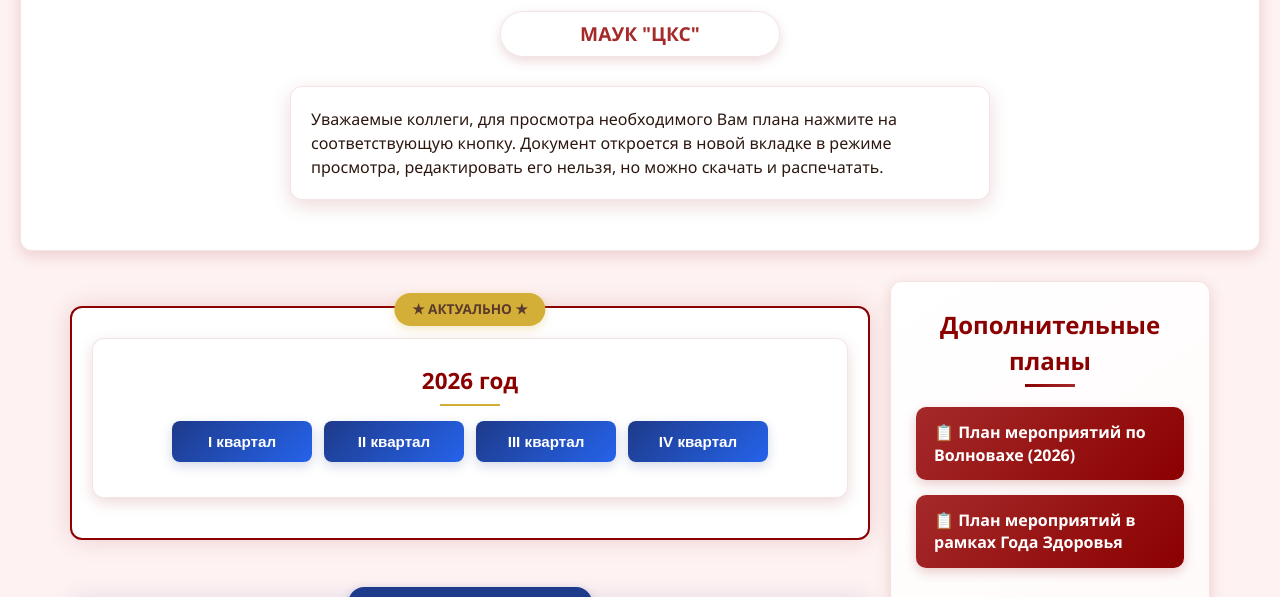
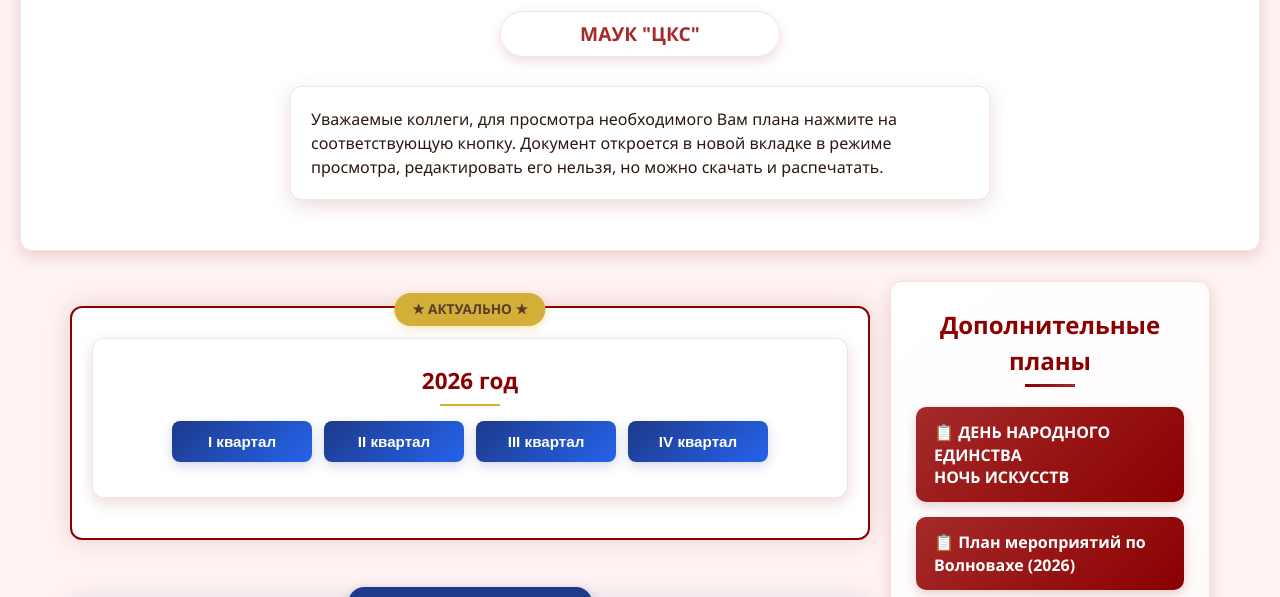
Before and after one commit to AnnaKimson/cksplanpage, a plain HTML site: page index.html in a window 1280 px wide. Shown: the part 140-737 px from the top of the page. Drawn offline with Linux system fonts and the light colour scheme.

Commit message:
Update index.html

```diff
--- a/index.html
+++ b/index.html
@@ -215,6 +215,9 @@
   <aside class="sidebar">
     <h3 class="sidebar-title">Дополнительные планы</h3>
     <div class="btn-group sidebar-group">
+      <a href="https://disk.yandex.ru/i/ChxVzzNS6-qWGA" target="_blank" class="btn sidebar-btn">📋 ДЕНЬ НАРОДНОГО ЕДИНСТВА <br> НОЧЬ ИСКУССТВ </a>
+    </div>
+    <div class="btn-group sidebar-group">
       <a href="https://disk.yandex.ru/d/3Dqw5f3muokWxg" target="_blank" class="btn sidebar-btn">📋 План мероприятий по Волновахе (2026)</a>
     </div>
     <div class="btn-group sidebar-group">
```
